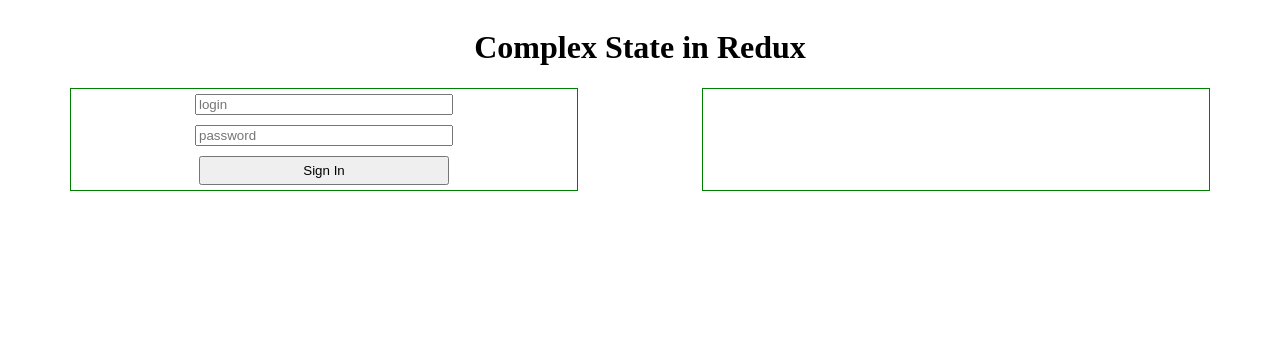
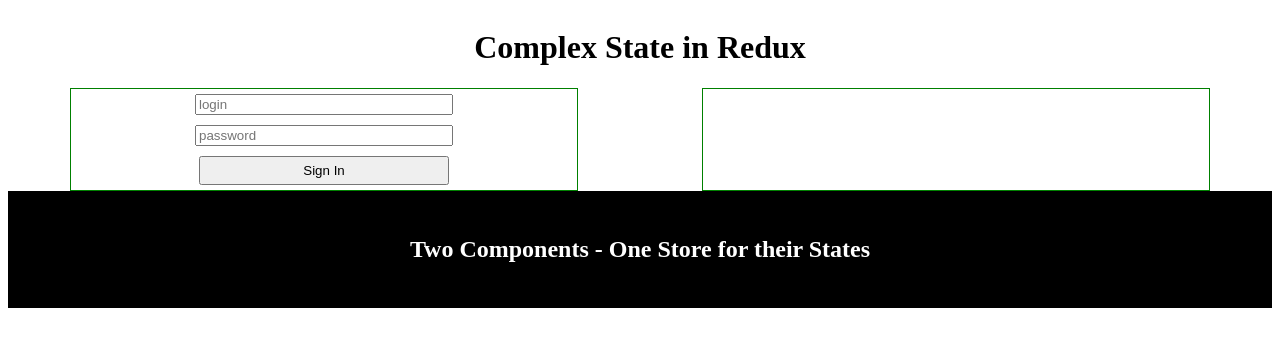
Before and after one commit to AlexDyksa/Complex-State-In-Redux, a React (Create React App) app: page / in a window 1280 px wide. Shown: the top 346 px of the page. Built offline with nearby package versions, Linux system fonts and the light colour scheme.

Commit message:
added component store

```diff
--- a/src/App.js
+++ b/src/App.js
@@ -2,15 +2,16 @@
 import PropTypes from 'prop-types';
 import './App.css';
 import SignIn from './containers/signInContainer';
+import Store from './components/Store'
 
 
 class App extends Component {
     render() {
         return (
-            <div className="App">
+            <div className="app">
                 <div className="app__inner">
                     <div className="app__row">
-                        <h1>Complex State in Redux</h1>
+                        <h1 className="app__title">Complex State in Redux</h1>
                     </div>
                     <div className="app__row">
                         <div className="app__col">
@@ -19,6 +20,9 @@
                         <div className="app__col">
                             {/* <SignUp /> */}
                         </div>
+                    </div>
+                    <div className="app__row app__row_display-block">
+                        <Store />
                     </div>
                 </div>
             </div>
--- /dev/null
+++ b/src/components/Store/index.js
@@ -0,0 +1,12 @@
+import React from 'react';
+import './styles.css'
+
+const Store = (props) => {
+    return (
+        <div className="app__store app-store">
+            <h2 className="app-store__title">Two Components - One Store for their States</h2>
+        </div>
+    );
+};
+
+export default Store;
--- /dev/null
+++ b/src/components/Store/styles.css
@@ -0,0 +1,9 @@
+.app__store {
+    background:#000;
+    color: #fff;
+   padding: 25px;
+}
+
+.app-store__title {
+    text-align: center;
+}
```
